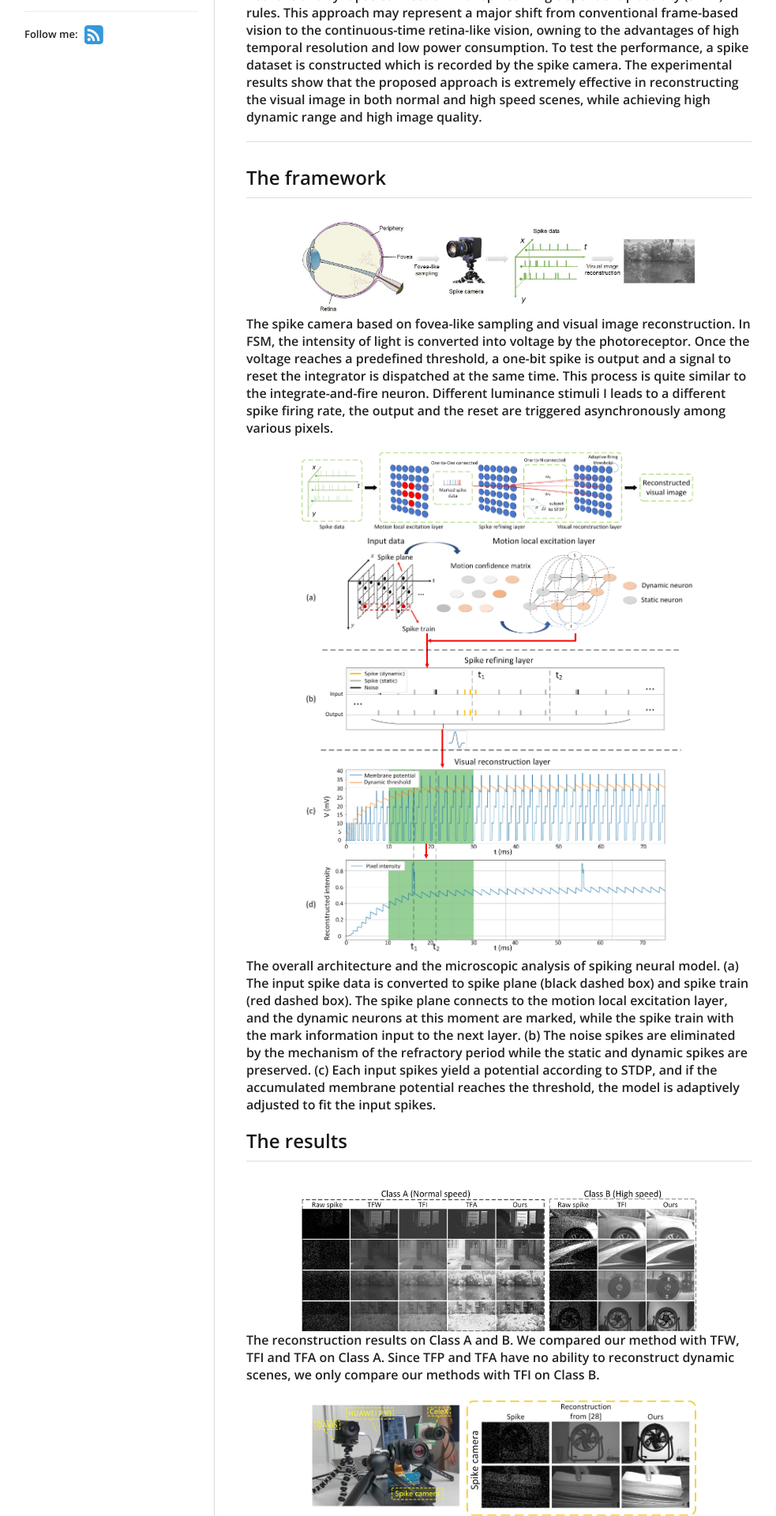
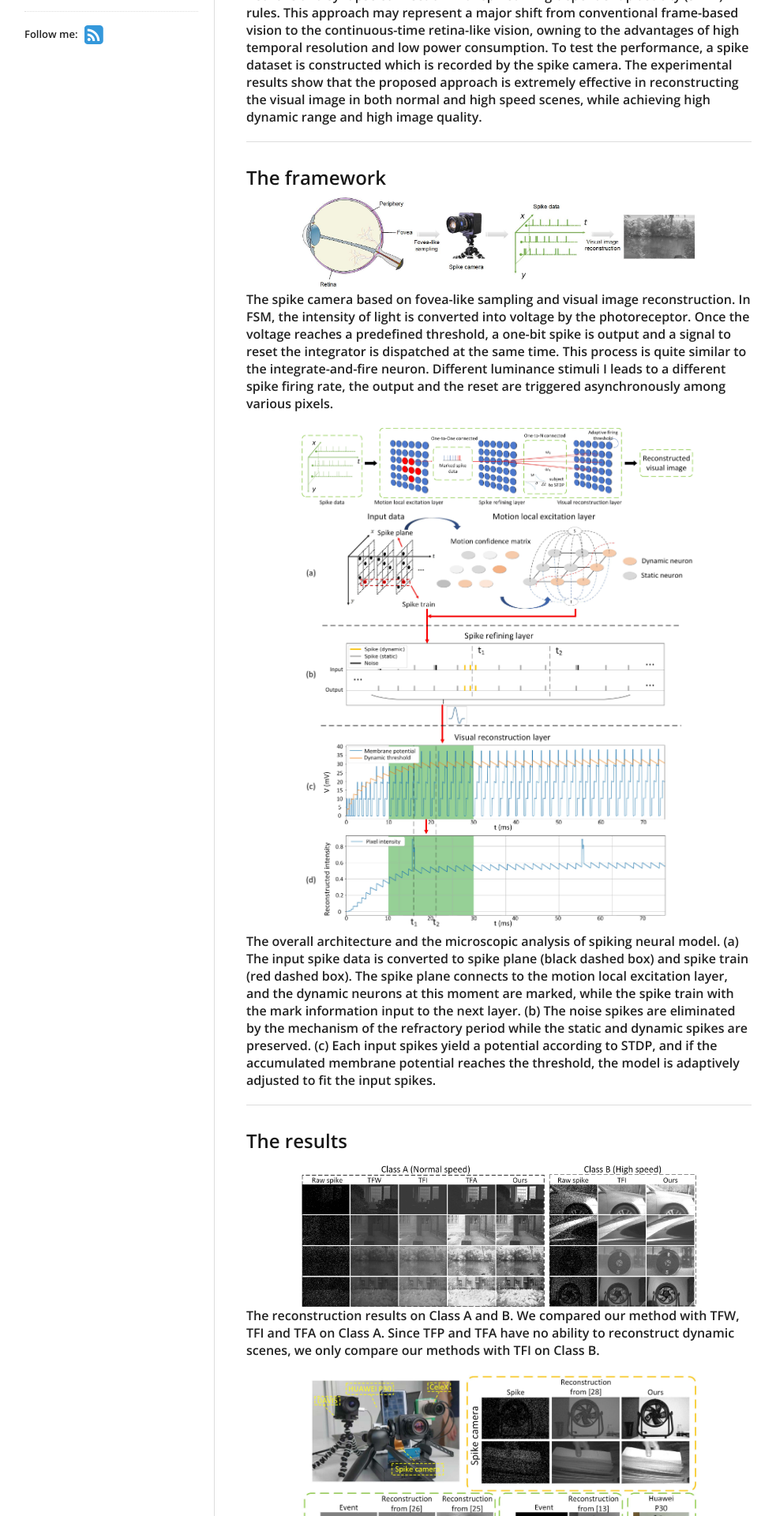
Before and after one commit to Crazyspike/crazyspike.github.io, a Jekyll site: the page built from _posts/2020-7-22-Retina-like Visual Image Reconstruction via Spiking Neural Model.md, in a window 1280 px wide. Shown: the part 413-2333 px from the top of the page at 79% size, without its empty margins (139-1122 px from the left). Built offline with Jekyll 4.4.1, drawn with Linux system fonts in a browser that asks for light colours.

```diff
--- a/_posts/2020-7-22-Retina-like Visual Image Reconstruction via Spiking Neural Model.md
+++ b/_posts/2020-7-22-Retina-like Visual Image Reconstruction via Spiking Neural Model.md
@@ -12,7 +12,7 @@ fovea to record the nature scenes by continuous-time spikes instead of frame-bas
 
 
 ## The framework
-----
+
 <div align=center><img src="https://raw.githubusercontent.com/Crazyspike/crazyspike.github.io/master/img/CVPR-2783.jpg" width="500" alt="fig1"/></div>
 
 <p align="left">The spike camera based on fovea-like sampling and visual image reconstruction. In FSM, the intensity of light is converted into voltage by the photoreceptor. Once the voltage reaches a predefined threshold, a one-bit spike is output and a signal to reset the integrator is dispatched at the same time. This process is quite similar to the integrate-and-fire neuron. Different luminance stimuli I leads to a different spike firing rate, the output and the reset are triggered asynchronously among various pixels.</p>
@@ -22,9 +22,9 @@ fovea to record the nature scenes by continuous-time spikes instead of frame-bas
 <div align=center><img src="https://raw.githubusercontent.com/Crazyspike/crazyspike.github.io/master/img/CVPR-27832.jpg" width="500" alt="fig3"/></div>
 
 <p align="left">The overall architecture and the microscopic analysis of spiking neural model. (a) The input spike data is converted to spike plane (black dashed box) and spike train (red dashed box). The spike plane connects to the motion local excitation layer, and the dynamic neurons at this moment are marked, while the spike train with the mark information input to the next layer. (b) The noise spikes are eliminated by the mechanism of the refractory period while the static and dynamic spikes are preserved. (c) Each input spikes yield a potential according to STDP, and if the accumulated membrane potential reaches the threshold, the model is adaptively adjusted to fit the input spikes.</p>
+---
+## The results
 
-## The results
-----
 <div align=center><img src="https://raw.githubusercontent.com/Crazyspike/crazyspike.github.io/master/img/CVPR-27833.jpg" width="500" alt="fig4"/></div>
 
 <p align="left">The reconstruction results on Class A and B. We compared our method with TFW, TFI and TFA on Class A. Since TFP and TFA have no ability to reconstruct dynamic scenes, we only compare our methods with TFI on Class B.</p>
```
